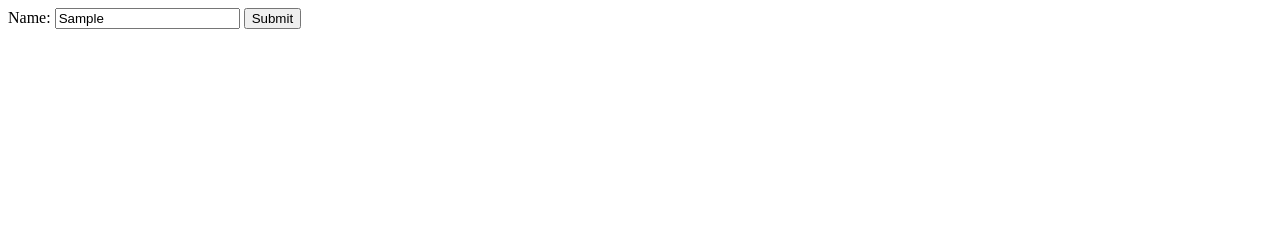
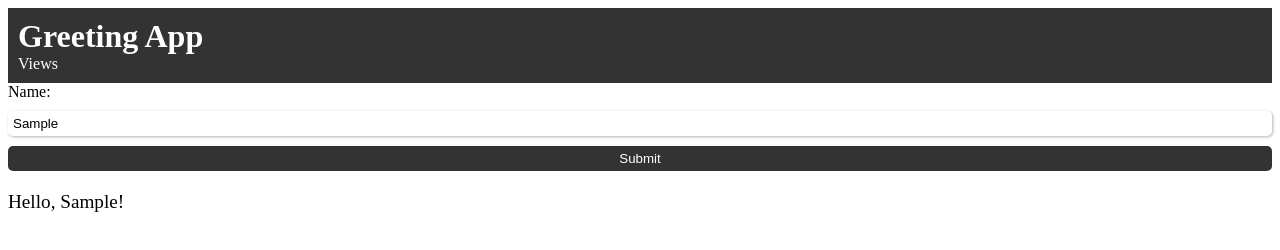
Before and after one commit to mgupta0421/serverless-webapp, a plain HTML site: page index.html in a window 1280 px wide. Both pictures are taken after typing "Sample" into the empty fields and a click on the button "Submit". Drawn offline with Linux system fonts and the light colour scheme; no server answers.

Commit message:
html and css files

```diff
--- a/index.html
+++ b/index.html
@@ -1,28 +1,22 @@
 <!DOCTYPE html>
-<html lang="en">
+<html>
 <head>
-    <meta charset="UTF-8">
-    <meta name="viewport" content="width=device-width, initial-scale=1.0">
-    <title>Simple Form</title>
+	<title>A Monk in Cloud</title>
+	<link rel="stylesheet" type="text/css" href="style.css">
 </head>
 <body>
-
-    <form>
-        <!-- Name Field -->
-        <label for="name">Name:</label>
-        <input type="text" id="name" name="name" placeholder="Enter your name" required>
-
-        <!-- Button -->
-        <button type="button" onclick="submitForm()">Submit</button>
-    </form>
-
-    <script>
-        function submitForm() {
-            // You can perform actions when the button is clicked
-            var name = document.getElementById("name").value;
-            alert("Hello, " + name + "! Form submitted.");
-        }
-    </script>
-
+	<header>
+		<h1>Greeting App</h1>
+        <div class="counter-number">Views</div>
+	</header>
+	<main>
+		<form>
+			<label for="name">Name:</label>
+			<input type="text" id="name" name="name">
+			<button id="submit-btn">Submit</button>
+		</form>
+		<p id="greeting"></p>
+	</main>
+	<script src="script.js"></script>
 </body>
 </html>
--- /dev/null
+++ b/script.js
@@ -0,0 +1,18 @@
+const form = document.querySelector('form');
+const greeting = document.querySelector('#greeting');
+
+form.addEventListener('submit', (event) => {
+	event.preventDefault();
+	const name = document.querySelector('#name').value;
+	greeting.textContent = `Hello, ${name}!`;
+});
+
+const counter = document.querySelector(".counter-number");
+async function updateCounter() {
+    let response = await fetch(
+        "https://o73g5ptpujgtclinhzhhneplje0jogoh.lambda-url.us-east-1.on.aws/"
+    );
+    let data = await response.json();
+    counter.innerHTML = `Views: ${data}`;
+}
+updateCounter();
--- /dev/null
+++ b/style.css
@@ -0,0 +1,40 @@
+header {
+	background-color: #333;
+	color: #fff;
+	padding: 10px;
+}
+
+h1 {
+	margin: 0;
+}
+
+form {
+	display: flex;
+	flex-direction: column;
+}
+
+label {
+	margin-bottom: 10px;
+}
+
+input[type="text"] {
+	padding: 5px;
+	margin-bottom: 10px;
+	border-radius: 5px;
+	border: none;
+	box-shadow: 1px 1px 3px rgba(0, 0, 0, 0.3);
+}
+
+button {
+	padding: 5px 10px;
+	background-color: #333;
+	color: #fff;
+	border: none;
+	border-radius: 5px;
+	cursor: pointer;
+}
+
+#greeting {
+	margin-top: 20px;
+	font-size: 1.2rem;
+}
```
Also changed, not shown: 1 other file.
